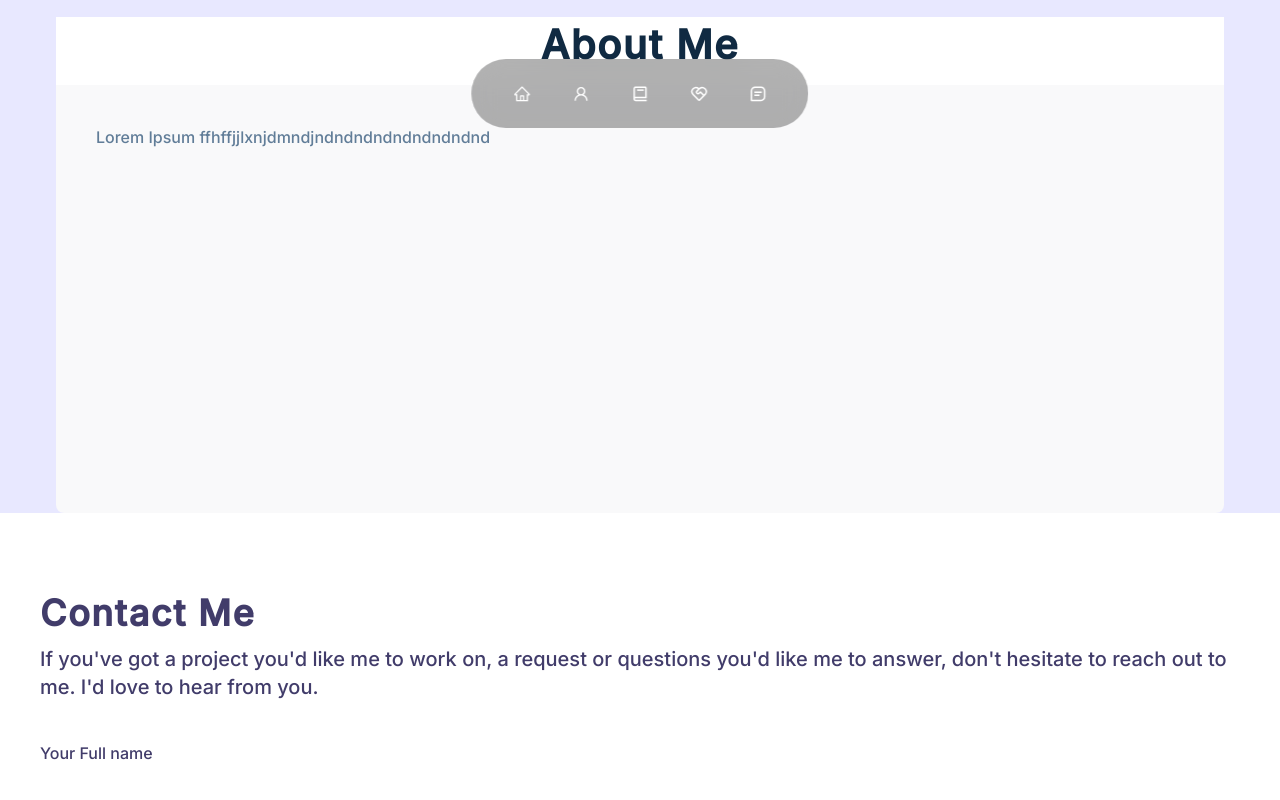
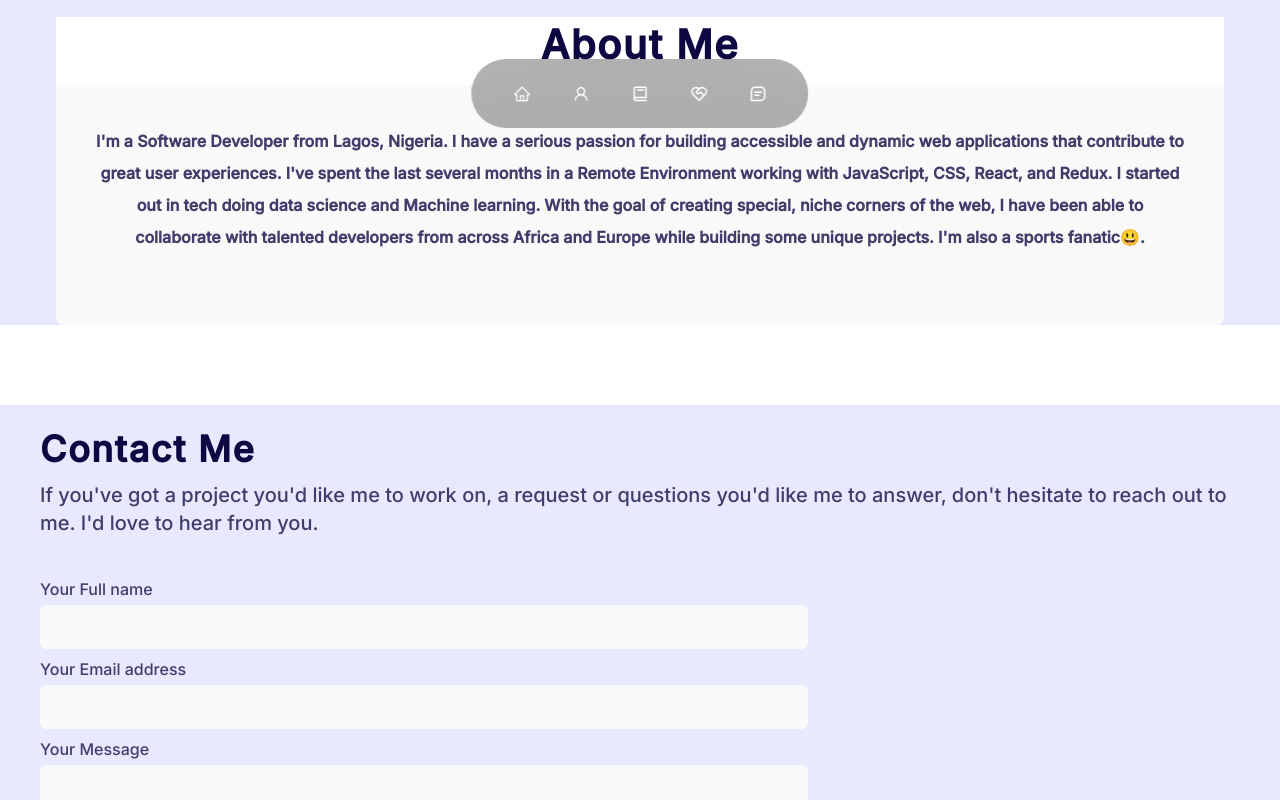
Before and after one commit to d2ndjim/jrl-portfolio, a React (Create React App) app: page / in a window 1280 px wide. Shown: the part 640-1440 px from the top of the page. Built offline with nearby package versions, Linux system fonts and the light colour scheme.

Commit message:
Add about section

```diff
--- a/src/components/About.js
+++ b/src/components/About.js
@@ -1,13 +1,24 @@
 import React from 'react';
+import 'aos/dist/aos.css';
 
 const About = () => (
-  <div className="mt-20 mb-20 bg-[#E8E8FF] pt-4 px-4 pb-0">
-    <div className="mr-10 ml-10 mt-10 bg-[#F9F9FA] pt-0 px-0 pb-48 rounded-lg">
+  <div id="about" className="mt-20 mb-20 bg-[#E8E8FF] pt-4 px-4 pb-0">
+    <div className="mt-4 md:mr-10 md:ml-10 md:mt-10 bg-[#F9F9FA] pt-0 px-0 pb-8 rounded-lg">
       <div className="bg-[#FFFFFF] p-2">
-        <h2 className="text-center font-bold">About Me</h2>
+        <h2 className="text-center font-bold text-[#0E0842]">About Me</h2>
       </div>
-      <div className="pb-28 m-10">
-        <p>Lorem Ipsum ffhffjjlxnjdmndjndndndndndndndndnd</p>
+      <div data-aos="fade-right" className="m-10">
+        <p className="text-[#413C6A] font-bold text-base leading-8 md:text-center">
+          I&apos;m a Software Developer from Lagos, Nigeria. I have a serious
+          passion for building accessible and dynamic web applications that
+          contribute to great user experiences. I&apos;ve spent the last several
+          months in a Remote Environment working with JavaScript, CSS, React,
+          and Redux. I started out in tech doing data science and Machine
+          learning. With the goal of creating special, niche corners of the web,
+          I have been able to collaborate with talented developers from across
+          Africa and Europe while building some unique projects. I&apos;m also a
+          sports fanatic😃.
+        </p>
       </div>
     </div>
   </div>
--- a/src/components/Contact.js
+++ b/src/components/Contact.js
@@ -8,9 +8,9 @@ const Contact = () => {
     return <p>Thank you for reaching out! Will reach out soon as possible</p>;
   }
   return (
-    <>
-      <div className="m-10" data-aos="slide-up">
-        <h1 className="text-3xl font-bold text-[#413C6A] md:text-4xl">
+    <div className="bg-[#E8E8FF]">
+      <div className="m-10 pt-6" data-aos="slide-up">
+        <h1 className="text-3xl font-bold text-[#0E0842] md:text-4xl">
           Contact Me
         </h1>
         <p className="text-xl text-[#413C6A]">
@@ -22,7 +22,7 @@ const Contact = () => {
       <form
         onSubmit={handleSubmit}
         id="contact"
-        className="m-10 mb-20 md:w-3/5"
+        className="m-10 pb-4 md:w-3/5"
         data-aos="slide-up"
       >
         <label htmlFor="name" className="block ">
@@ -30,7 +30,7 @@ const Contact = () => {
           <input
             name="name"
             type="text"
-            className="mt-1 mb-2 block w-full h-11 rounded-md focus:border-b focus:border-[#7000FF] focus:ring-0 outline-0 py-1 pl-6"
+            className="mt-1 mb-2 bg-[#F9F9FA] block w-full h-11 rounded-md focus:border-b focus:border-[#7000FF] focus:ring-0 outline-0 py-1 pl-6"
             placeholder=""
             required
           />
@@ -41,7 +41,7 @@ const Contact = () => {
           <input
             name="email"
             type="text"
-            className="mt-1 mb-2 h-11 block w-full rounded-md focus:border-b focus:border-[#7000FF] focus:ring-0 outline-0 py-1 pl-6"
+            className="mt-1 mb-2 bg-[#F9F9FA] h-11 block w-full rounded-md focus:border-b focus:border-[#7000FF] focus:ring-0 outline-0 py-1 pl-6"
             placeholder=""
             required
           />
@@ -51,7 +51,7 @@ const Contact = () => {
           <span className="text-[#413C6A]">Your Message</span>
           <textarea
             name="message"
-            className="mt-1 block w-full rounded-md focus:border-b focus:border-[#7000FF] focus:ring-0 outline-0 pt-1 pl-6"
+            className="mt-1 block bg-[#F9F9FA] w-full rounded-md focus:border-b focus:border-[#7000FF] focus:ring-0 outline-0 pt-1 pl-6"
             rows="3"
             required
           />
@@ -69,7 +69,7 @@ const Contact = () => {
           Send Message
         </button>
       </form>
-    </>
+    </div>
   );
 };
 
```
